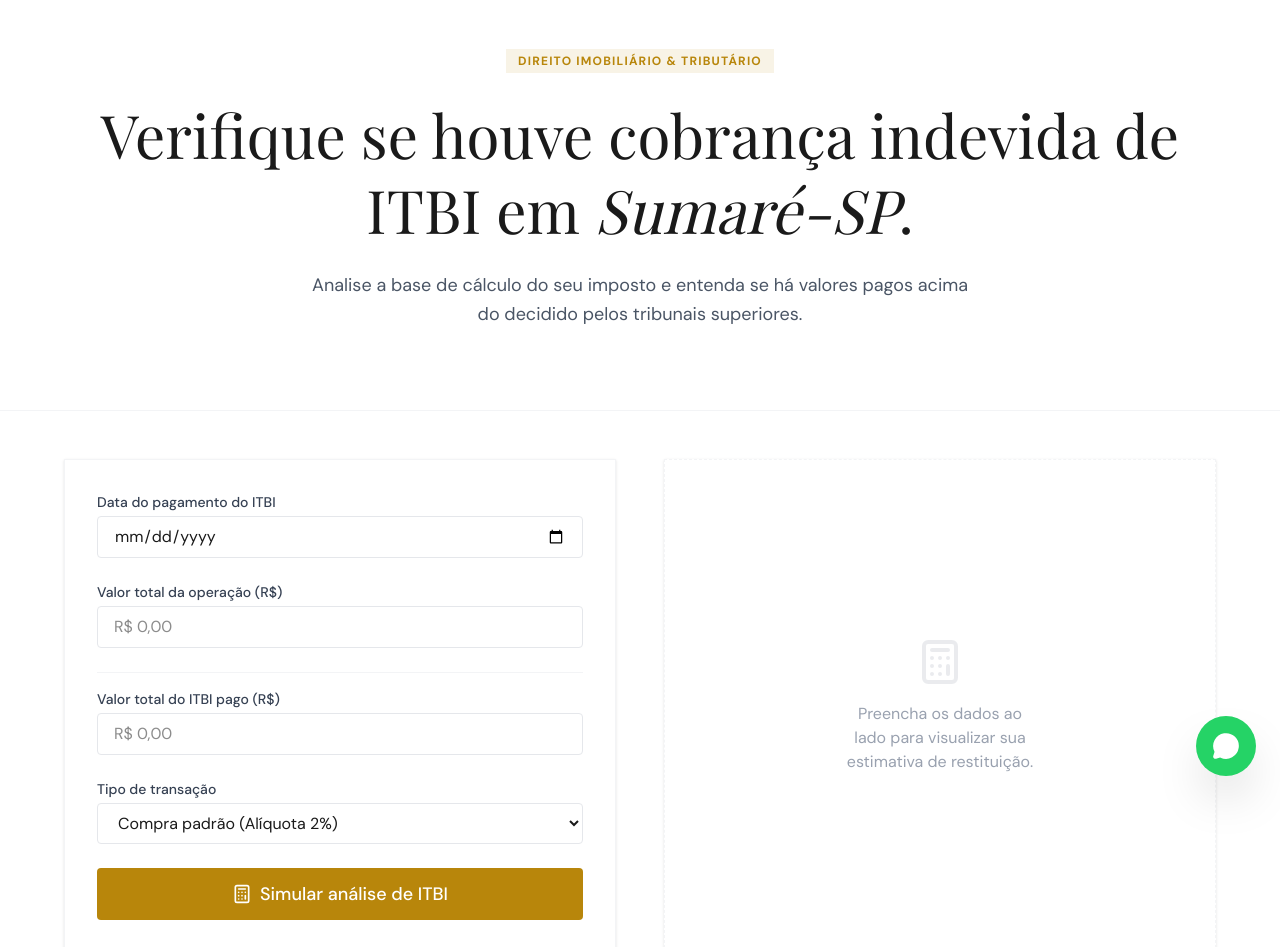
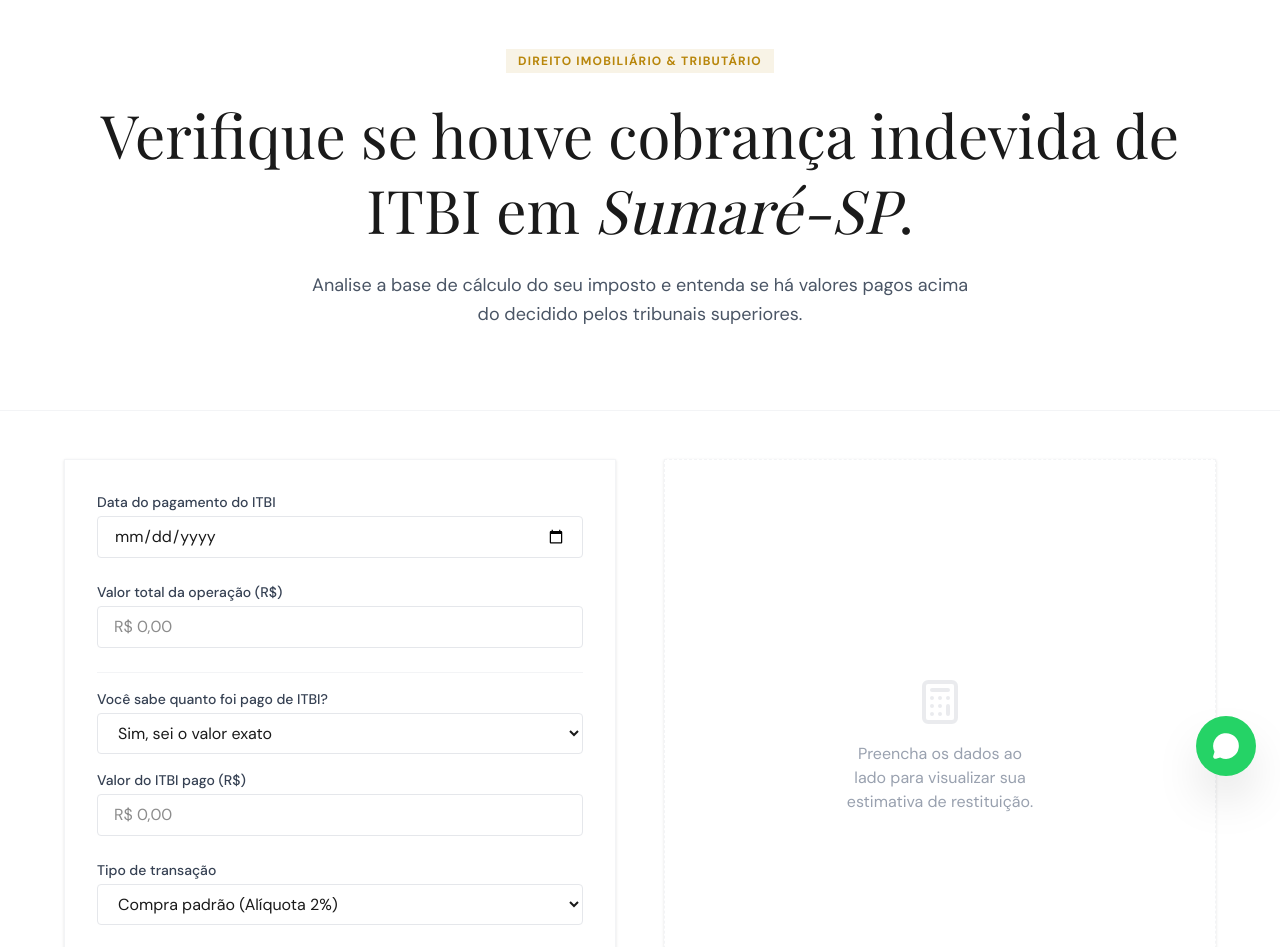
Before and after one commit to matheus-goncalvesf/sumare-calculadora-itbi, a React (Vite) app: page / in a window 1280 px wide. Shown: the top 947 px of the page. Built offline with nearby package versions, Linux system fonts and the light colour scheme; a web font is replaced by a local one.

Commit message:
Implementação dos 4 estados de conhecimento do valor pago de ITBI e guia do portal

```diff
--- a/src/App.tsx
+++ b/src/App.tsx
@@ -17,6 +17,7 @@ import {
 
 // --- Types ---
 type TransactionType = 'standard' | 'sfh_financed';
+type ConhecimentoItbi = 'exato' | 'aproximado' | 'nao_sabe' | 'descobrir';
 
 interface CalculationResult {
   itbiCobrado: number;
@@ -29,6 +30,7 @@ interface CalculationResult {
   dataLimite: string;
   pgvEstimado: number;
   baseUtilizada: 'escritura' | 'pgv' | 'menor';
+  modoCalculo: 'restituicao' | 'apenas_correto';
 }
 
 export default function App() {
@@ -39,6 +41,7 @@ export default function App() {
   const [valorFinanciado, setValorFinanciado] = useState<number | ''>('');
   const [valorItbiPago, setValorItbiPago] = useState<number | ''>('');
   const [tipoTransacao, setTipoTransacao] = useState<TransactionType>('standard');
+  const [conhecimentoItbi, setConhecimentoItbi] = useState<ConhecimentoItbi>('exato');
   const [result, setResult] = useState<CalculationResult | null>(null);
   const [isCalculating, setIsCalculating] = useState(false);
   const [errors, setErrors] = useState<string[]>([]);
@@ -92,7 +95,7 @@ export default function App() {
   // Clear result when inputs change to avoid stale data
   useEffect(() => {
     setResult(null);
-  }, [dataPagamento, valorEscritura, valorEntrada, valorFinanciado, valorItbiPago, tipoTransacao]);
+  }, [dataPagamento, valorEscritura, valorEntrada, valorFinanciado, valorItbiPago, tipoTransacao, conhecimentoItbi]);
 
   // --- Constants ---
   const HOJE = new Date();
@@ -111,7 +114,10 @@ export default function App() {
     const newErrors: string[] = [];
     if (!dataPagamento) newErrors.push('dataPagamento');
     if (!valorEscritura) newErrors.push('valorEscritura');
+
+    if (conhecimentoItbi === 'exato' || conhecimentoItbi === 'aproximado') {
       if (!valorItbiPago) newErrors.push('valorItbiPago');
+    }
 
     if (newErrors.length > 0) {
       setErrors(newErrors);
@@ -144,15 +150,18 @@ export default function App() {
         itbiCorreto = vEscritura * aliquotaPadrao;
       }
 
+      // Verifica modo de cálculo
+      const isEstimativaApenas = conhecimentoItbi === 'nao_sabe' || conhecimentoItbi === 'descobrir';
+
       // 2. Estimar PGV a partir do ITBI Pago
       let pgvEstimado = vEscritura;
       let baseUtilizada: 'escritura' | 'pgv' | 'menor' = 'escritura';
+      let diferenca = 0;
 
+      if (!isEstimativaApenas) {
         if (vItbiPago > itbiCorreto + 0.1) {
           baseUtilizada = 'pgv';
           if (tipoTransacao === 'sfh_financed') {
-          // A prefeitura acata o valor fixo financiado (que vem do contrato do banco) e
-          // joga todo o aumento da Pauta de Valores para a parcela restante (alíquota padrao 2%).
             const itbiFinanciado = vFinanciado * aliquotaSFH;
             const itbiSobrandoParaEntrada = vItbiPago - itbiFinanciado;
             const baseSobrandoEstimada = itbiSobrandoParaEntrada / aliquotaPadrao;
@@ -163,8 +172,8 @@ export default function App() {
         } else if (vItbiPago < itbiCorreto - 0.1) {
           baseUtilizada = 'menor';
         }
-
-      const diferenca = Math.max(0, vItbiPago - itbiCorreto);
+        diferenca = Math.max(0, vItbiPago - itbiCorreto);
+      }
 
       // Verificação de Prazo (5 anos do pagamento)
       const dataPrescricao = new Date(pgDate);
@@ -209,7 +218,8 @@ export default function App() {
         diasRestantes,
         dataLimite: dataPrescricao.toLocaleDateString('pt-BR'),
         pgvEstimado,
-        baseUtilizada
+        baseUtilizada,
+        modoCalculo: isEstimativaApenas ? 'apenas_correto' : 'restituicao'
       });
       setIsCalculating(false);
 
@@ -308,9 +318,52 @@ export default function App() {
                   </div>
                 )}
 
-                <div className="pt-4 border-t border-gray-100">
+                <div className="pt-4 border-t border-gray-100 space-y-4">
+                  <div>
+                    <label htmlFor="conhecimento">Você sabe quanto foi pago de ITBI?</label>
+                    <select
+                      id="conhecimento"
+                      value={conhecimentoItbi}
+                      onChange={(e) => setConhecimentoItbi(e.target.value as ConhecimentoItbi)}
+                    >
+                      <option value="exato">Sim, sei o valor exato</option>
+                      <option value="aproximado">Sei o valor aproximado</option>
+                      <option value="nao_sabe">Não lembro / Não faço ideia</option>
+                      <option value="descobrir">Não sei, mas quero descobrir o valor exato</option>
+                    </select>
+                  </div>
+
+                  {conhecimentoItbi === 'descobrir' && (
+                    <motion.div
+                      initial={{ opacity: 0, height: 0 }}
+                      animate={{ opacity: 1, height: 'auto' }}
+                      className="p-4 bg-brand-cream border border-brand-amber text-gray-700 text-sm rounded-sm"
+                    >
+                      <h4 className="font-bold text-brand-graphite mb-2">Como consultar o ITBI pago:</h4>
+                      <p className="mb-2">Acesse o portal da Prefeitura de Sumaré no link abaixo e tenha em mãos:</p>
+                      <ul className="list-disc pl-5 mb-4 text-xs font-medium space-y-1">
+                        <li>Cadastro Imobiliário (encontrado no carnê de IPTU)</li>
+                        <li>Número do ITBI (pode estar na escritura ou registro)</li>
+                        <li>Ano da Guia do ITBI</li>
+                      </ul>
+                      <a
+                        href="https://sumare.atende.net/autoatendimento/servicos/declaracao-de-quitacao-de-itbi/detalhar/1"
+                        target="_blank"
+                        rel="noopener noreferrer"
+                        className="inline-block text-brand-amber font-bold hover:underline"
+                      >
+                        Acessar Portal da Prefeitura de Sumaré ↗
+                      </a>
+                    </motion.div>
+                  )}
+
+                  {(conhecimentoItbi === 'exato' || conhecimentoItbi === 'aproximado') && (
+                    <motion.div
+                      initial={{ opacity: 0 }}
+                      animate={{ opacity: 1 }}
+                    >
                       <label htmlFor="itbi_pago" className={errors.includes('valorItbiPago') ? 'text-red-500' : ''}>
-                    Valor total do ITBI pago (R$)
+                        Valor {conhecimentoItbi === 'aproximado' ? 'aproximado ' : ''}do ITBI pago (R$)
                       </label>
                       <input
                         type="text"
@@ -320,7 +373,12 @@ export default function App() {
                         value={displayBRL(valorItbiPago)}
                         onChange={(e) => handleCurrencyInput(e, setValorItbiPago)}
                       />
+                      {conhecimentoItbi === 'aproximado' && (
+                        <p className="text-[10px] text-brand-amber font-bold mt-1">* O cálculo usará esse valor como base aproximada.</p>
+                      )}
                       {errors.includes('valorItbiPago') && <p className="text-[10px] text-red-500 mt-1">Campo obrigatório</p>}
+                    </motion.div>
+                  )}
                 </div>
 
                 <div>
@@ -372,7 +430,7 @@ export default function App() {
                     exit={{ opacity: 0, x: -20 }}
                     className="card border-brand-amber/30 h-full flex flex-col justify-between shadow-2xl"
                   >
-                    {result.diferenca <= 0 ? (
+                    {result.modoCalculo === 'restituicao' && result.diferenca <= 0 ? (
                       <div className="text-center py-12 px-6">
                         {result.baseUtilizada === 'menor' ? (
                           <>
@@ -407,6 +465,18 @@ export default function App() {
                           <h3 className="text-xl">Resultado Estimado</h3>
                         </div>
 
+                        {result.modoCalculo === 'apenas_correto' ? (
+                          <div className="bg-brand-cream p-6 rounded-sm mb-8 text-center border border-brand-amber/20">
+                            <p className="text-sm font-bold text-gray-500 mb-2">Baseado no valor da operação, você deveria ter pagado:</p>
+                            <p className="text-4xl font-bold text-brand-graphite mb-4">
+                              {formatCurrency(result.itbiCorreto)}
+                            </p>
+                            <p className="text-xs text-gray-600 leading-relaxed">
+                              Se em sua guia municipal ou comprovante de pagamento o valor cobrado foi <strong className="text-red-600">maior</strong> que este indicado acima, você provavelmente tem valores a restituir. Recomendamos que você procure o comprovante e refaça esta simulação para estimar a diferença com juros.
+                            </p>
+                          </div>
+                        ) : (
+                          <>
                             <div className="space-y-4 mb-8">
                               <div className="flex justify-between text-sm border-b border-gray-100 pb-2">
                                 <span className="text-gray-500">ITBI pago:</span>
@@ -443,6 +513,8 @@ export default function App() {
                                 *Apenas para referência (Selic estimada).
                               </p>
                             </div>
+                          </>
+                        )}
 
                         <div className="space-y-4">
                           <div className={`flex items-center gap-2 text-sm ${result.statusColor}`}>
@@ -451,7 +523,7 @@ export default function App() {
                           </div>
 
                           <a
-                            href={`https://wa.me/5519993598714?text=Ol%C3%A1%2C%20Matheus.%20Acabei%20de%20usar%20sua%20calculadora%20de%20ITBI%20em%20Sumar%C3%A9%20e%20verifiquei%20uma%20poss%C3%ADvel%20diferen%C3%A7a%20de%20${formatCurrency(result.valorCorrigido)}%20no%20meu%20imposto.%20Gostaria%20de%20saber%20como%20proceder.`}
+                            href={`https://wa.me/5519993598714?text=Ol%C3%A1%2C%20Matheus.%20Acabei%20de%20usar%20sua%20calculadora%20de%20ITBI%20em%20Sumar%C3%A9%20e%20verifiquei%20uma%20poss%C3%ADvel%20diferen%C3%A7a%20${result.modoCalculo === 'restituicao' ? `de ${formatCurrency(result.valorCorrigido)}` : ''}%20no%20meu%20imposto.%20Gostaria%20de%20saber%20como%20proceder.`}
                             target="_blank"
                             rel="noopener noreferrer"
                             className="w-full bg-[#25D366] text-white flex justify-center items-center gap-3 py-4 rounded-sm font-bold hover:bg-[#128C7E] transition-colors shadow-lg"
```
Lines whose indentation alone changed are shown as unchanged.
